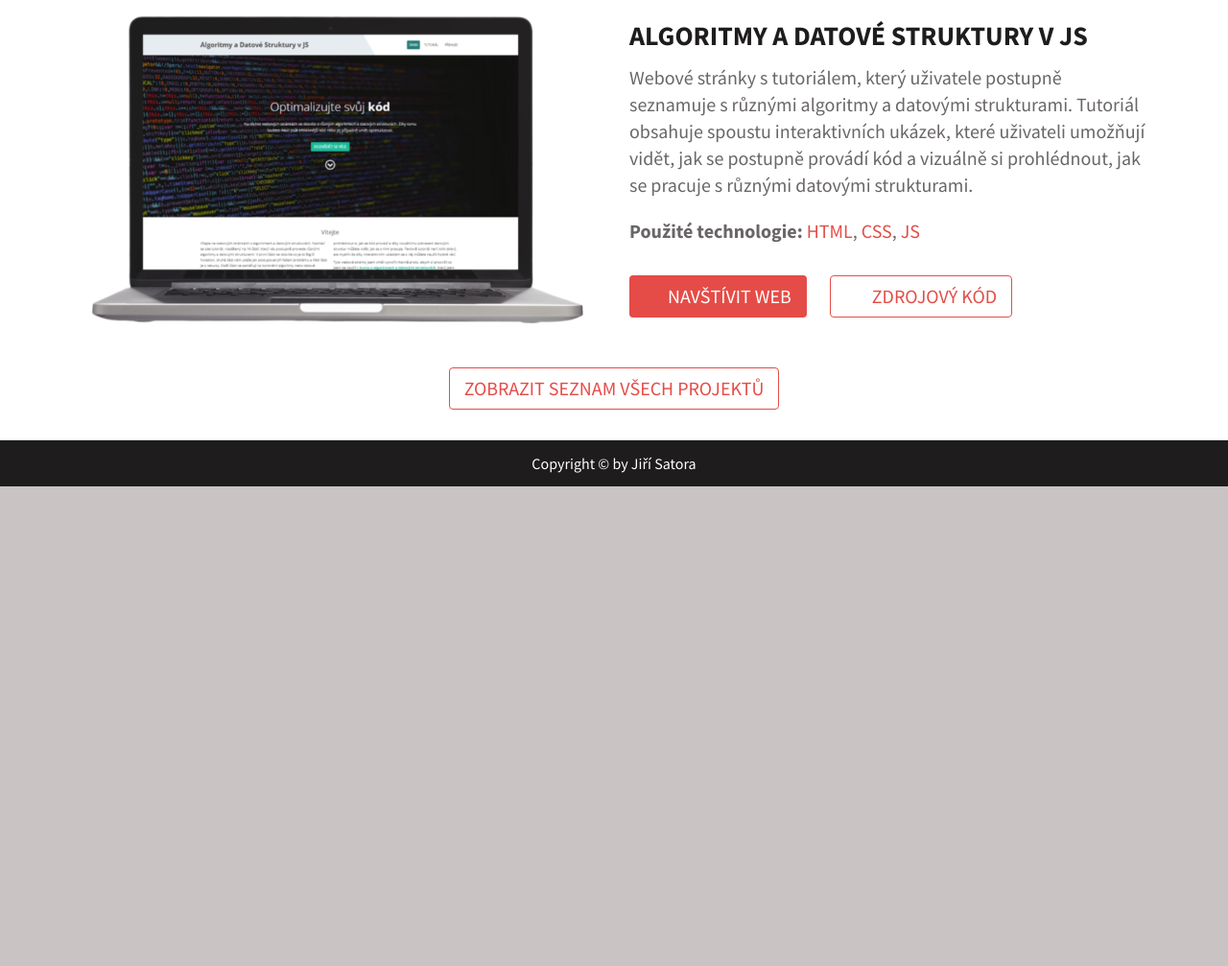
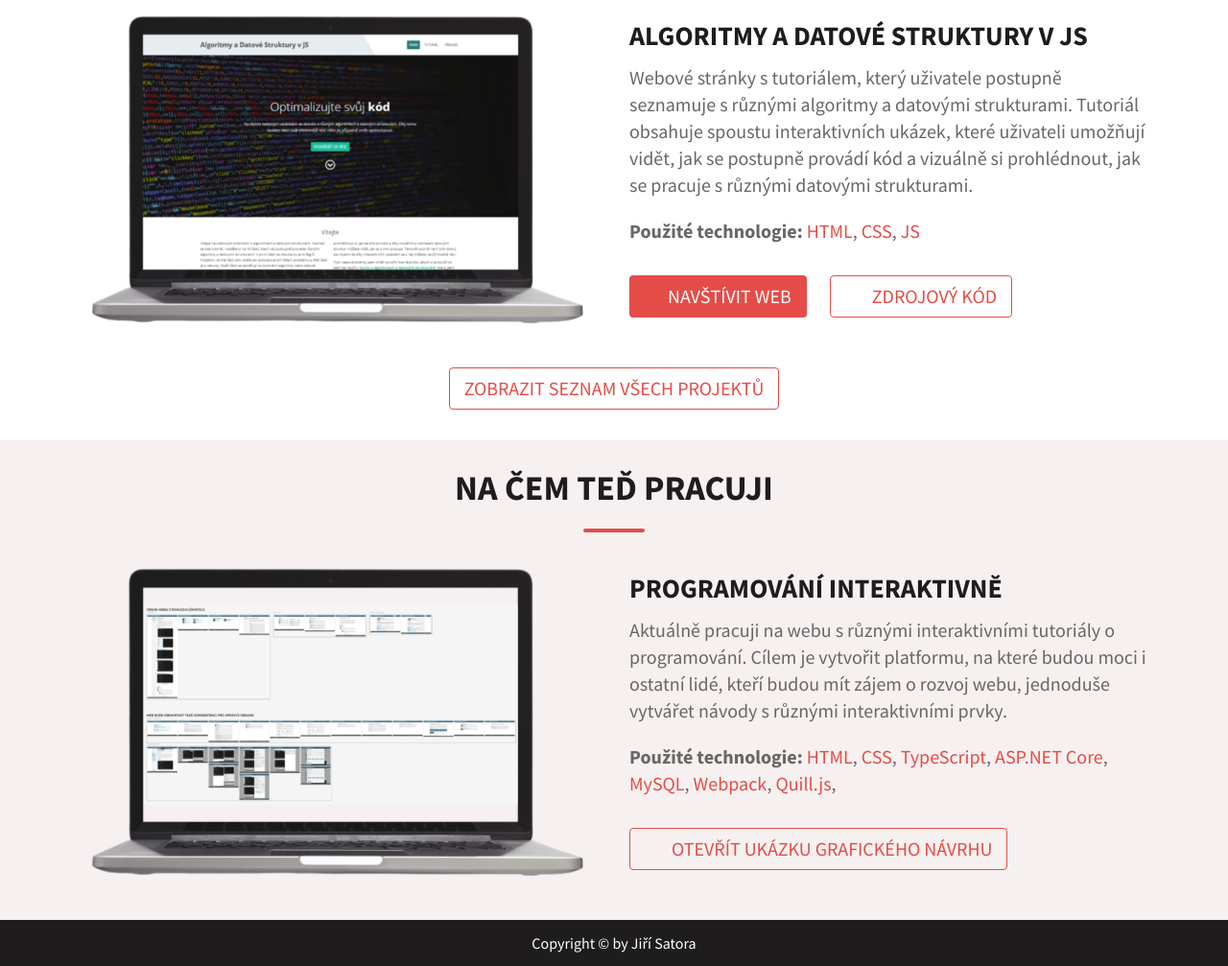
Before and after one commit to Jirkasa/jirkasa.github.io, a website built with webpack: page index.html in a window 1280 px wide. Shown: the part 4619-5626 px from the top of the page at 96% size. Before the commit the page ends 5126 px from the top, so only its background shows below. Built offline with nearby package versions, Linux system fonts and the light colour scheme; some packages are replaced by stand-ins of ours; files whose address does not match are found by name; what micromodal would draw is missing.

Commit message:
add section about what I'm working on now

```diff
--- a/icons/main.js
+++ b/icons/main.js
@@ -1,5 +1,6 @@
 import "./arrow-down.svg";
 import "./briefcase.svg";
+import "./brush.svg";
 import "./close.svg";
 import "./css.svg";
 import "./database.svg";
--- a/index.html
+++ b/index.html
@@ -407,6 +407,32 @@
                 </div>
             </div>
         </section>
+        <section class="section section--grey-background">
+            <div class="section__content">
+                <h2 id="na-cem-ted-pracuji" class="heading-secondary u-center-text u-mb-6">Na čem teď pracuji</h2>
+                <hr class="horizontal-rule u-mb-6">
+                <div class="projects-section">
+                    <div class="projects-section__project">
+                        <div data-aos="zoom-in" data-aos-duration="400">
+                            <h3 class="heading-tertiary u-mb-4">Programování interaktivně</h3>
+                            <p class="paragraph u-mb-5">Aktuálně pracuji na webu s různými interaktivními tutoriály o programování. Cílem je vytvořit platformu, na které budou moci i ostatní lidé, kteří budou mít zájem o rozvoj webu, jednoduše vytvářet návody s různými interaktivními prvky.</p>
+                            <p class="paragraph u-mb-8"><b>Použité technologie:</b> <span class="highlight">HTML</span>, <span class="highlight">CSS</span>, <span class="highlight">TypeScript</span>, <span class="highlight">ASP.NET Core</span>, <span class="highlight">MySQL</span>, <span class="highlight">Webpack</span>, <span class="highlight">Quill.js</span>,</p>
+                            <div class="buttons-row">
+                                <a href="https://www.figma.com/design/AGmZMxwlmXqR8EJoNZAHbp/ProgramovaniInteraktivne-Showcase?node-id=0-1&t=ddhZraBLvf32Afuy-1" target="_blank" class="button-primary button-primary--bigger-icon button-primary--outlined">
+                                    <svg>
+                                        <use xlink:href="./assets/icon-sprite.svg#brush"></use>
+                                    </svg>
+                                    <span>Otevřít ukázku grafického návrhu</span>
+                                </a>
+                            </div>
+                        </div>
+                        <div>
+                            <img data-aos="slide-up" data-aos-duration="400" src="./assets/static/img/NaCemTedPracuji.png" alt="projekt na kterém pracuji" class="projects-section__project-image">
+                        </div>
+                    </div>
+                </div>
+            </div>
+        </section>
         <footer class="footer">Copyright &copy; by Jiří Satora</footer>
     </div>
     <div id="ProjectsModal" class="modal" aria-hidden="true">
```
Also changed, not shown: assets/img/NaCemTedPracuji.png (added), icons/brush.svg (added).
